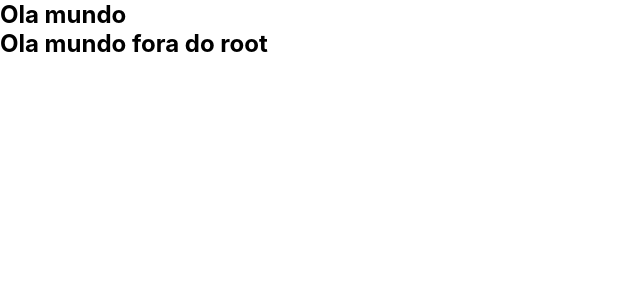
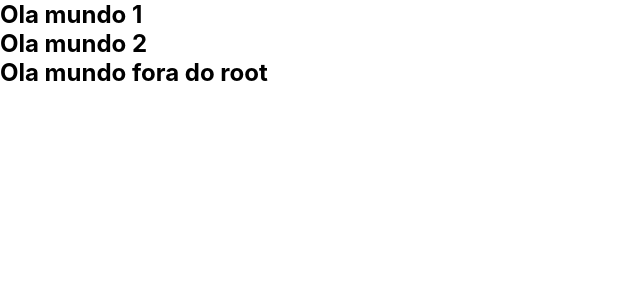
Before and after one commit to Ozzlyden/react-basics, a React (Create React App) app in the folder my/: page / in a window 1280 px wide. Shown: the top 300 px of the page, without its empty margins (0-640 px from the left). Built offline with nearby package versions, Linux system fonts and the light colour scheme.

Commit message:
Entendendo componentes

```diff
--- a/my/src/App.js
+++ b/my/src/App.js
@@ -1,9 +1,10 @@
 import './App.css';
 
-function App() {
+// COMPONENTES APP
+function App(pros) {
   return(
     <div className='App'>
-      <h2>Ola mundo</h2>
+      <h2>{pros.texto}</h2>
     </div>
   );
 
--- a/my/src/index.js
+++ b/my/src/index.js
@@ -5,9 +5,11 @@ import App from './App';
 
 // RENDER
 const root = ReactDOM.createRoot(document.getElementById('root'));  // colocar esse componete na div id = "root"
-// Render renderiza o componete <App/>
+
 root.render(
+  // Chamar componentes
   <React.StrictMode>
-    <App />
+    <App texto ="Ola mundo 1"/>
+    <App texto="Ola mundo 2"/>
   </React.StrictMode>
 );
```
